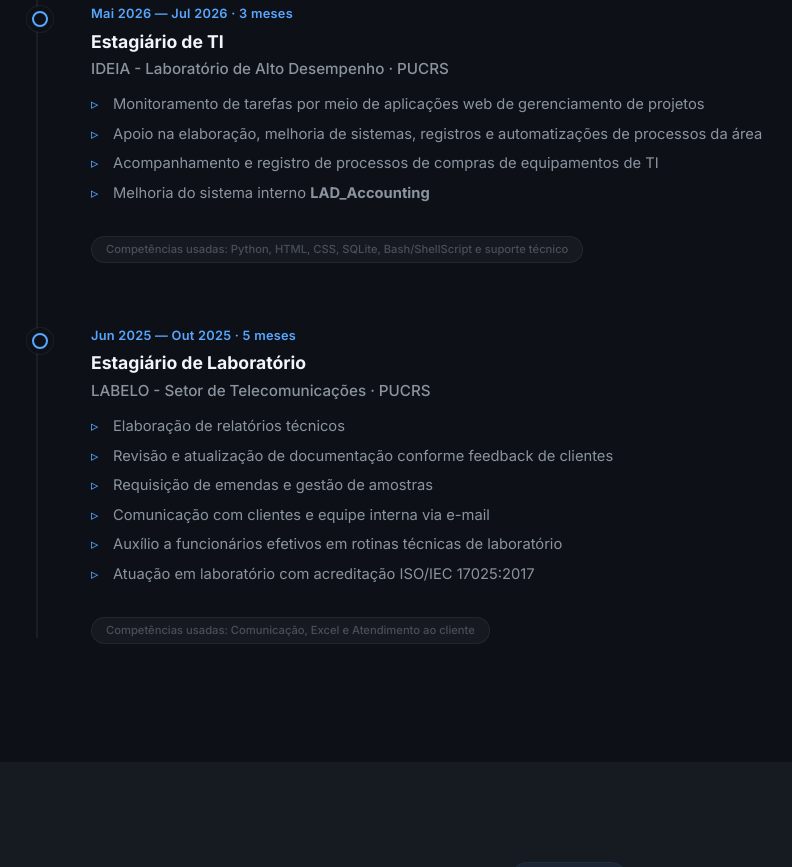
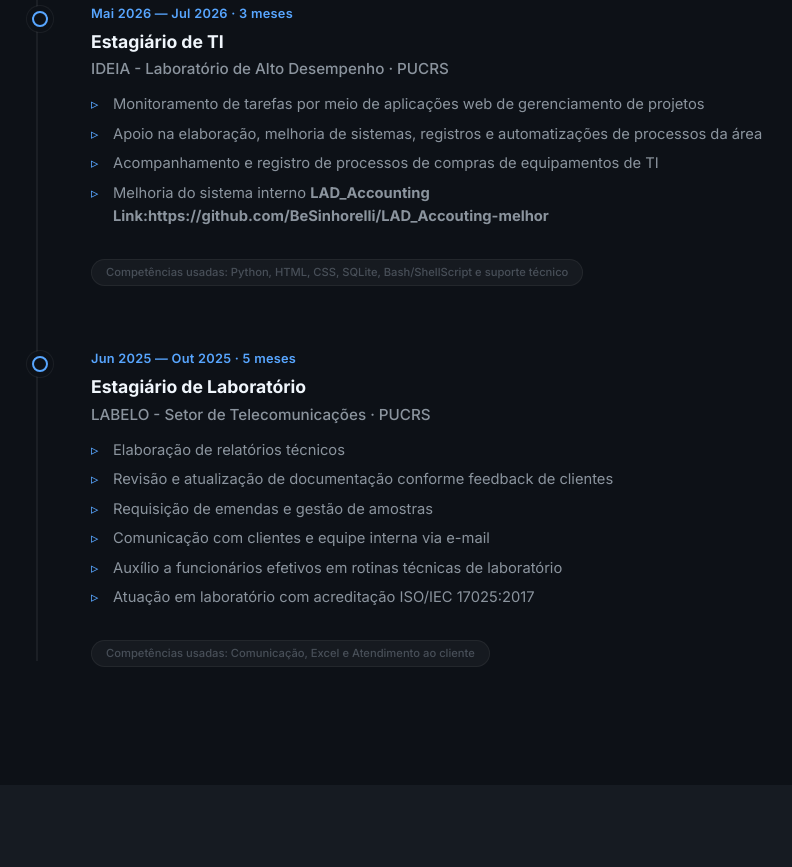
Before and after one commit to BeSinhorelli/Portifolio, a plain HTML site: page index.html in a window 1280 px wide. Shown: the part 4048-4915 px from the top of the page, without its empty margins (71-863 px from the left). Drawn offline with Linux system fonts and the light colour scheme.

Commit message:
Update LAD_Accounting entry with project link
Added a link to the LAD_Accounting system improvement.

```diff
--- a/index.html
+++ b/index.html
@@ -2158,7 +2158,7 @@
                             <li>Monitoramento de tarefas por meio de aplicações web de gerenciamento de projetos</li>
                             <li>Apoio na elaboração, melhoria de sistemas, registros e automatizações de processos da área</li>
                             <li>Acompanhamento e registro de processos de compras de equipamentos de TI</li>
-                            <li>Melhoria do sistema interno <strong>LAD_Accounting</strong></li>
+                            <li>Melhoria do sistema interno <strong>LAD_Accounting</strong><br><strong>Link:https://github.com/BeSinhorelli/LAD_Accouting-melhor</strong></li>
                         </ul>
                         <br>
                         <div class="project-techs">
```
